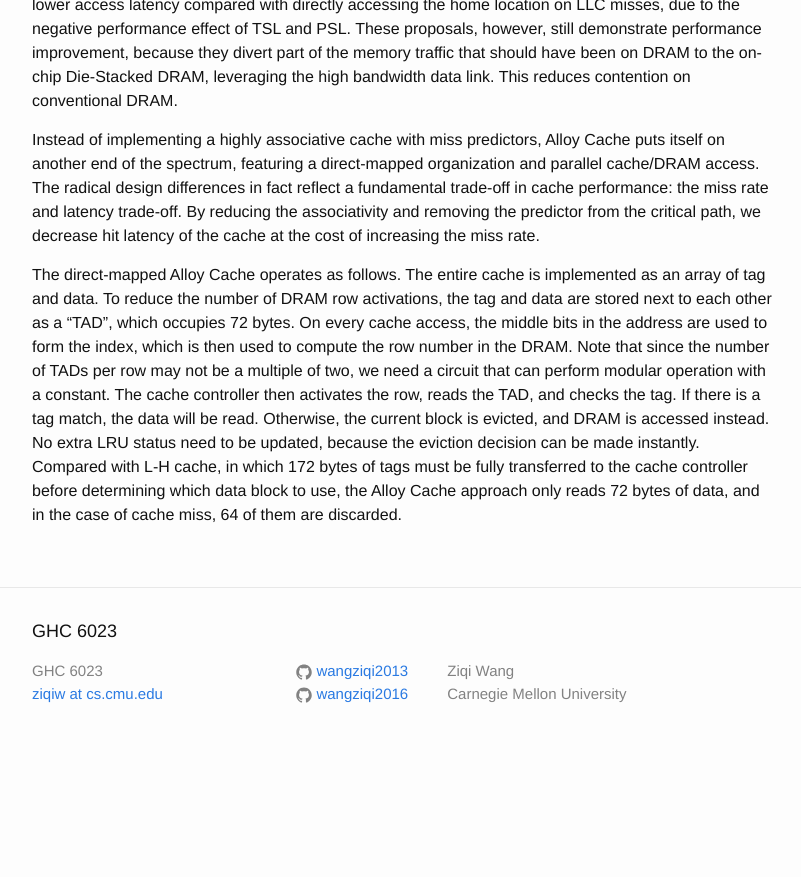
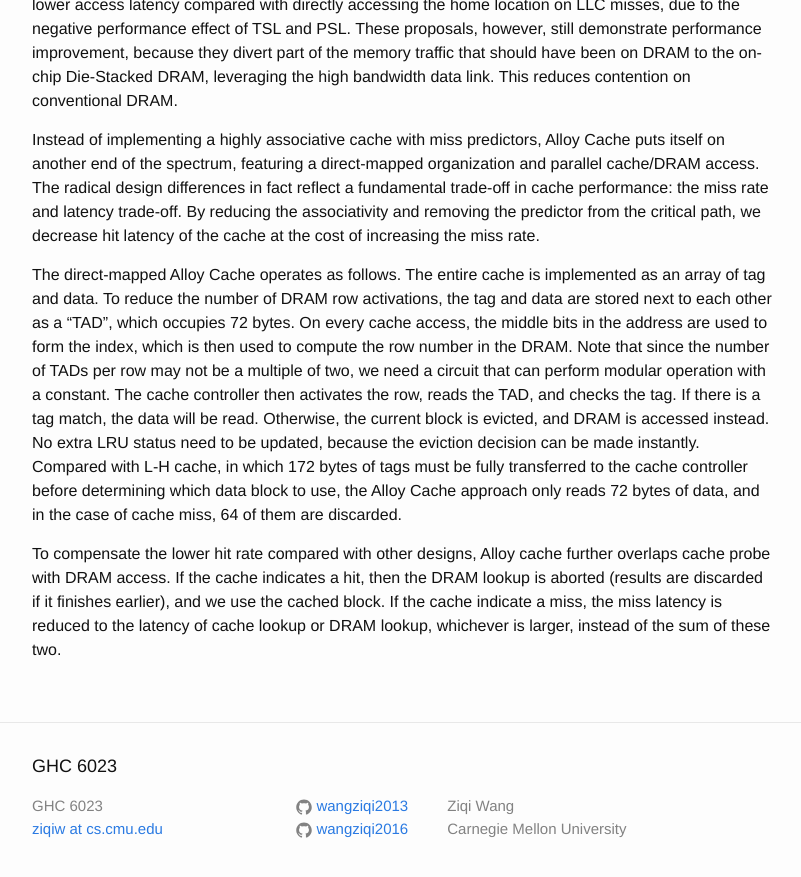
Before and after one commit to wangziqi2013/wangziqi2013.github.io, a Jekyll site: the page built from _posts/2019-08-31-alloy-cache.markdown, in a window 1280 px wide and 900 px high, scrolled down 1114 px. Shown: the top 877 px of the window, without its empty margins (238-1039 px from the left). Built offline with Jekyll 4.4.1, drawn with Linux system fonts in a browser that asks for light colours; before the commit the page ends 1879 px from its top, so only the background shows below that.

Commit message:
Adding parallel access

```diff
--- a/_posts/2019-08-31-alloy-cache.markdown
+++ b/_posts/2019-08-31-alloy-cache.markdown
@@ -56,3 +56,8 @@ accessed instead. No extra LRU status need to be updated, because the eviction d
 with L-H cache, in which 172 bytes of tags must be fully transferred to the cache controller before determining which
 data block to use, the Alloy Cache approach only reads 72 bytes of data, and in the case of cache miss, 64 of them are
 discarded.
+
+To compensate the lower hit rate compared with other designs, Alloy cache further overlaps cache probe with DRAM access.
+If the cache indicates a hit, then the DRAM lookup is aborted (results are discarded if it finishes earlier), and we use
+the cached block. If the cache indicate a miss, the miss latency is reduced to the latency of cache lookup or DRAM lookup,
+whichever is larger, instead of the sum of these two.
```
